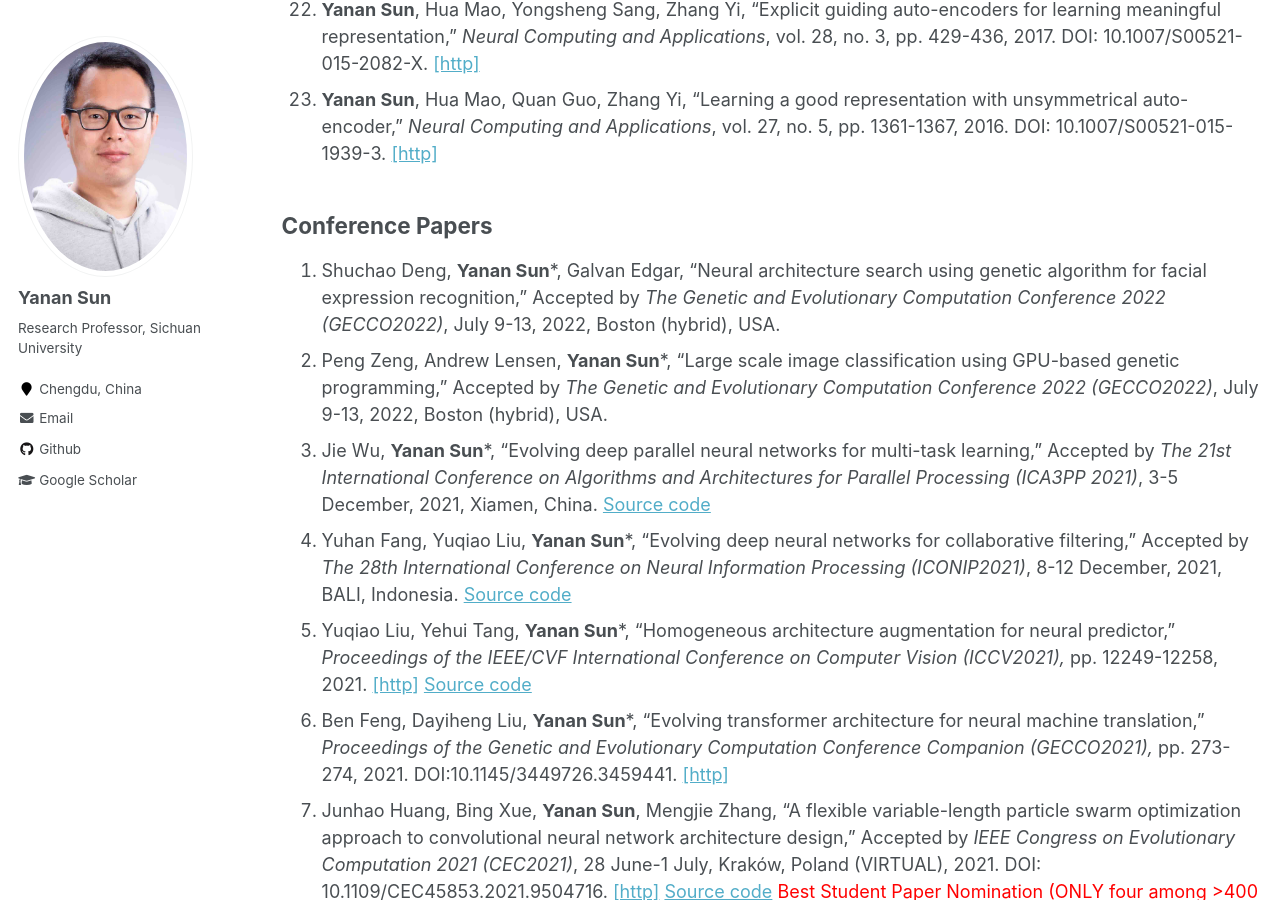
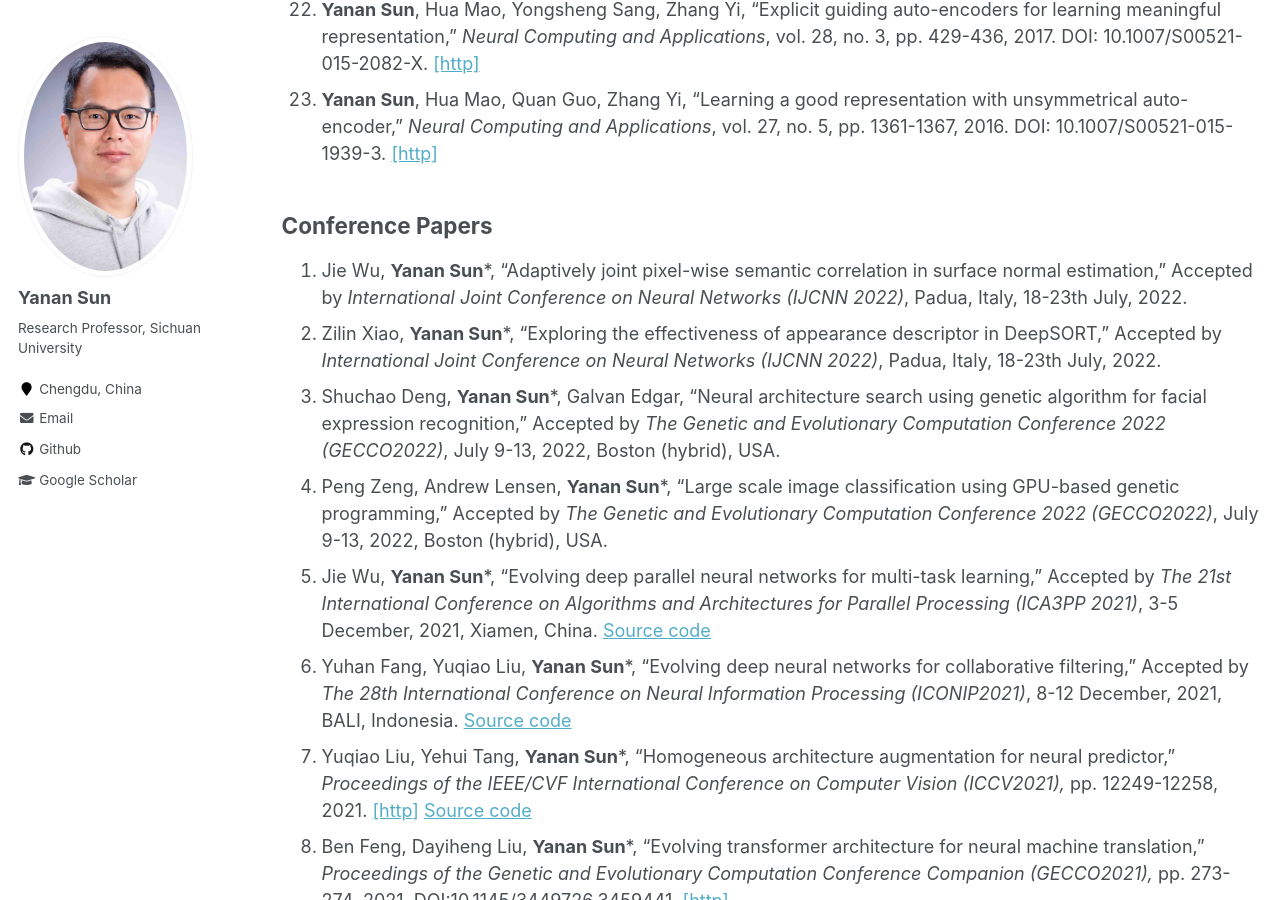
Before and after one commit to yn-sun/yn-sun.github.io, a Jekyll site: the page built from _pages/publications.md, in a window 1280 px wide and 900 px high, scrolled down 2310 px. Built offline with Jekyll 4.4.1, drawn with Linux system fonts in a browser that asks for light colours; comment, search, counter and statistics services are not loaded.

Commit message:
Update publications.md

```diff
--- a/_pages/publications.md
+++ b/_pages/publications.md
@@ -35,23 +35,25 @@ author_profile: true
 
 
 ## Conference Papers
-1. Shuchao Deng, **Yanan Sun***, Galvan Edgar, "Neural architecture search using genetic algorithm for facial expression recognition," Accepted by <i>The Genetic and Evolutionary Computation Conference 2022 (GECCO2022)</i>, July 9-13, 2022, Boston (hybrid), USA.
-2. Peng Zeng, Andrew Lensen, **Yanan Sun***, "Large scale image classification using GPU-based genetic programming," Accepted by <i>The Genetic and Evolutionary Computation Conference 2022 (GECCO2022)</i>, July 9-13, 2022, Boston (hybrid), USA.
-3. Jie Wu, **Yanan Sun***, "Evolving deep parallel neural networks for multi-task learning," Accepted by <i>The 21st International Conference on Algorithms and Architectures for Parallel Processing (ICA3PP 2021)</i>, 3-5 December, 2021, Xiamen, China. [Source code](https://github.com/J-Wu97/EVO-MTL)
-4. Yuhan Fang, Yuqiao Liu, **Yanan Sun***, "Evolving deep neural networks for collaborative filtering," Accepted by <i>The 28th International Conference on Neural Information Processing (ICONIP2021)</i>, 8-12 December, 2021, BALI, Indonesia. [Source code](https://github.com/PRIEEE/Evolve-CF)
-5. Yuqiao Liu, Yehui Tang, **Yanan Sun***, "Homogeneous architecture augmentation for neural predictor," <i>Proceedings of the IEEE/CVF International Conference on Computer Vision (ICCV2021),</i> pp. 12249-12258, 2021. [[http]](https://openaccess.thecvf.com/content/ICCV2021/html/Liu_Homogeneous_Architecture_Augmentation_for_Neural_Predictor_ICCV_2021_paper.html) [Source code](https://github.com/lyq998/HAAP)
-6. Ben Feng, Dayiheng Liu, **Yanan Sun***, "Evolving transformer architecture for neural machine translation," <i>Proceedings of the Genetic and Evolutionary Computation Conference Companion (GECCO2021),</i> pp. 273-274, 2021. DOI:10.1145/3449726.3459441. [[http]](https://dl.acm.org/doi/abs/10.1145/3449726.3459441)
-7. Junhao Huang, Bing Xue, **Yanan Sun**, Mengjie Zhang, "A flexible variable-length particle swarm optimization approach to convolutional neural network architecture design," Accepted by <i>IEEE Congress on Evolutionary Computation 2021 (CEC2021)</i>, 28 June-1 July, Kraków, Poland (VIRTUAL), 2021. DOI: 10.1109/CEC45853.2021.9504716. [[http]](https://ieeexplore.ieee.org/document/9504716) [Source code](https://github.com/HuangJunh/FPSO) <span style="color: #FF0000">Best Student Paper Nomination (ONLY four among >400 accepted papers)</span>
-8. Xun Zhou, A.K. Qin, **Yanan Sun**, Kay Chen Tan, "A survey of advances in evolutionary neural architecture search," Accepted by <i>IEEE Congress on Evolutionary Computation 2021 (CEC2021)</i>, 28 June-1 July, Kraków, Poland (VIRTUAL), 2021, DOI:10.1109/CEC45853.2021.9504890. [[http]](https://ieeexplore.ieee.org/document/9504890)
-9. Jindi Lv, Qing Ye, **Yanan Sun**, Juan Zhao, Jiancheng Lv, "Heart-Darts: Classification of heartbeats using differentiable architecture search," Accepted by <i>International Joint Conference on Neural Networks (IJCNN 2021)</i>, Virtual Event, 18-22th July, 2021, DOI:10.1109/IJCNN52387.2021.9534184. [[http]](https://ieeexplore.ieee.org/document/9534184) [Source code](https://github.com/yn-sun/paper_source_code/tree/main/Heart-Darts)
-10. Wenxin Zhao, **Yanan Sun**, Bing Xue, "Improved bianry particle swarm optimization with evolutionary population dynamic for key oncogene selection," Proceedings of <i>IEEE Symposium Series on Computational Intelligence (SSCI 2020)</i>, Canberra Australia, 1-4 December, 2020, PP. 897-904. DOI: 10.1109/SSCI47803.2020.9308540. [[http]](https://ieeexplore.ieee.org/abstract/document/9308540)
-11. Yuqiao Liu, **Yanan Sun**, Bing Xue, Mengjie Zhang, "Evolving deep convolutional neural networks for hyperspectral image denoising," Proceedings of <i>International Joint Conference on Neural Networks (IJCNN 2020)</i>, Glasgow (UK), 19-24th July, 2020, DOI: 10.1109/IJCNN48605.2020.9207509. [[http]](https://ieeexplore.ieee.org/document/9207509)  [Source code](https://github.com/lyq998/pytorch)
-12. Qing Ye, Yuxuan Han, **Yanan Sun**, Jiancheng Lv, "PSO-PS:Parameter synchronization with particle swarm optimization for distributed training of deep neural networks," Proceedings of <i>International Joint Conference on Neural Networks (IJCNN 2020)</i>, Glasgow (UK), 19-24th July, 2020, DOI: 10.1109/IJCNN48605.2020.9207698. [[http]](https://ieeexplore.ieee.org/document/9207698)
-13. William Irwin-Harris, **Yanan Sun**, Bing Xue, Mengjie Zhang, "A graph-based encoding for evolutionary convolutional neural network architecture design," Proceedings of <i>IEEE Congress on Evolutionary Computation 2019 (CEC2019)</i>, Wellington, New Zealand, 2019, pp. 546-553. DOI: 10.1109/CEC.2019.8790093. [[http]](https://ieeexplore.ieee.org/document/8790093)
-14. Bin Wang, **Yanan Sun**, Bing Xue, Mengjie Zhang, "Evolving deep neural networks by multi-objective particle swarm optimization for image classification," Proceedings of <i>the Genetic and Evolutionary Computation Conference 2019 (GECCO2019)</i>, Prague, Czech Republic, 2019, PP. 490-498. DOI: 10.1145/3321707.3321735. [[http]](https://dl.acm.org/doi/10.1145/3321707.3321735)
-15. Bin Wang, **Yanan Sun**, Bing Xue, Mengjie Zhang, “A hybrid GA-PSO method for evolving architecture and short connections of deep convolutional neural networks,” <i>PRICAI 2019: Trends in Artificial Intelligence</i>, Yanuca Island, Cuvu, Fiji, 2019, pp. 650-663. DOI: 10.1007/978-3-030-29894-4_52. [[http]](https://link.springer.com/chapter/10.1007%2F978-3-030-29894-4_52)
-16. Bin Wang, **Yanan Sun**, Bing Xue, Mengjie Zhang, "A hybrid differential evolution approach to designing deep convolutional neural networks for image classification," <i>AI 2018: Advances in Artificial Intelligence</i>, Wellington, New Zealand, 2018, pp. 237-250. DOI: 10.1007/978-3-030-03991-2_24. [[http]](https://link.springer.com/chapter/10.1007%2F978-3-030-03991-2_24)
-17. **Yanan Sun**, Bing Xue, Mengjie Zhang, Gary G. Yen, "An experimental study on hyper-parameter optimization for stacked auto-encoders," Proceedings of <i>IEEE Congress on Evolutionary Computation 2018 (CEC2018)</i>, Rio de Janeiro, Brazil, 2018, pp. 638-645. DOI: 10.1109/CEC.2018.8477921. [[http]](https://ieeexplore.ieee.org/document/8477921)
-18. Bin Wang, **Yanan Sun**, Bing Xue, Mengjie Zhang, "Evolving deep convolutional neural networks by variable-length particle swarm optimization for image classification," Proceedings of <i>IEEE Congress on Evolutionary Computation 2018 (CEC2018)</i>, Rio de Janeiro, Brazil, 2018, pp. 1514-1521. DOI: 10.1109/CEC.2018.8477735. [[http]](https://ieeexplore.ieee.org/abstract/document/8477735)
-19. **Yanan Sun**, Gary G. Yen, Zhang Yi, "Global View-based selection mechanism for many-objective evolutionary algorithm," Proceedings of <i>IEEE Congress on Evolutionary Computation 2017 (CEC2017)</i>, Donostia-San Sebastián, Spain, 2017, pp. 427-434. DOI: 10.1109/CEC.2017.7969343. [[http]](https://ieeexplore.ieee.org/document/7969343)
-20. **Yanan Sun**, Gary G. Yen, Hua Mao, Zhang Yi, "Manifold dimension reduction based clustering for multi-objective evolutionary algorithm," Proceedings of <i>IEEE Congress on Evolutionary Computation 2016 (CEC2016)</i>, Vancouver, Canada, 2016, pp. 3785-3792. DOI: 10.1109/CEC.2016.7744269. [[http]](https://ieeexplore.ieee.org/document/7744269)
+1. Jie Wu, **Yanan Sun***, "Adaptively joint pixel-wise semantic correlation in surface normal estimation," Accepted by <i>International Joint Conference on Neural Networks (IJCNN 2022)</i>, Padua, Italy, 18-23th July, 2022.
+2. Zilin Xiao, **Yanan Sun***, "Exploring the effectiveness of appearance descriptor in DeepSORT," Accepted by <i>International Joint Conference on Neural Networks (IJCNN 2022)</i>, Padua, Italy, 18-23th July, 2022.
+3. Shuchao Deng, **Yanan Sun***, Galvan Edgar, "Neural architecture search using genetic algorithm for facial expression recognition," Accepted by <i>The Genetic and Evolutionary Computation Conference 2022 (GECCO2022)</i>, July 9-13, 2022, Boston (hybrid), USA.
+4. Peng Zeng, Andrew Lensen, **Yanan Sun***, "Large scale image classification using GPU-based genetic programming," Accepted by <i>The Genetic and Evolutionary Computation Conference 2022 (GECCO2022)</i>, July 9-13, 2022, Boston (hybrid), USA.
+5. Jie Wu, **Yanan Sun***, "Evolving deep parallel neural networks for multi-task learning," Accepted by <i>The 21st International Conference on Algorithms and Architectures for Parallel Processing (ICA3PP 2021)</i>, 3-5 December, 2021, Xiamen, China. [Source code](https://github.com/J-Wu97/EVO-MTL)
+6. Yuhan Fang, Yuqiao Liu, **Yanan Sun***, "Evolving deep neural networks for collaborative filtering," Accepted by <i>The 28th International Conference on Neural Information Processing (ICONIP2021)</i>, 8-12 December, 2021, BALI, Indonesia. [Source code](https://github.com/PRIEEE/Evolve-CF)
+7. Yuqiao Liu, Yehui Tang, **Yanan Sun***, "Homogeneous architecture augmentation for neural predictor," <i>Proceedings of the IEEE/CVF International Conference on Computer Vision (ICCV2021),</i> pp. 12249-12258, 2021. [[http]](https://openaccess.thecvf.com/content/ICCV2021/html/Liu_Homogeneous_Architecture_Augmentation_for_Neural_Predictor_ICCV_2021_paper.html) [Source code](https://github.com/lyq998/HAAP)
+8. Ben Feng, Dayiheng Liu, **Yanan Sun***, "Evolving transformer architecture for neural machine translation," <i>Proceedings of the Genetic and Evolutionary Computation Conference Companion (GECCO2021),</i> pp. 273-274, 2021. DOI:10.1145/3449726.3459441. [[http]](https://dl.acm.org/doi/abs/10.1145/3449726.3459441)
+9. Junhao Huang, Bing Xue, **Yanan Sun**, Mengjie Zhang, "A flexible variable-length particle swarm optimization approach to convolutional neural network architecture design," Accepted by <i>IEEE Congress on Evolutionary Computation 2021 (CEC2021)</i>, 28 June-1 July, Kraków, Poland (VIRTUAL), 2021. DOI: 10.1109/CEC45853.2021.9504716. [[http]](https://ieeexplore.ieee.org/document/9504716) [Source code](https://github.com/HuangJunh/FPSO) <span style="color: #FF0000">Best Student Paper Nomination (ONLY four among >400 accepted papers)</span>
+10. Xun Zhou, A.K. Qin, **Yanan Sun**, Kay Chen Tan, "A survey of advances in evolutionary neural architecture search," Accepted by <i>IEEE Congress on Evolutionary Computation 2021 (CEC2021)</i>, 28 June-1 July, Kraków, Poland (VIRTUAL), 2021, DOI:10.1109/CEC45853.2021.9504890. [[http]](https://ieeexplore.ieee.org/document/9504890)
+11. Jindi Lv, Qing Ye, **Yanan Sun**, Juan Zhao, Jiancheng Lv, "Heart-Darts: Classification of heartbeats using differentiable architecture search," Accepted by <i>International Joint Conference on Neural Networks (IJCNN 2021)</i>, Virtual Event, 18-22th July, 2021, DOI:10.1109/IJCNN52387.2021.9534184. [[http]](https://ieeexplore.ieee.org/document/9534184) [Source code](https://github.com/yn-sun/paper_source_code/tree/main/Heart-Darts)
+12. Wenxin Zhao, **Yanan Sun**, Bing Xue, "Improved bianry particle swarm optimization with evolutionary population dynamic for key oncogene selection," Proceedings of <i>IEEE Symposium Series on Computational Intelligence (SSCI 2020)</i>, Canberra Australia, 1-4 December, 2020, PP. 897-904. DOI: 10.1109/SSCI47803.2020.9308540. [[http]](https://ieeexplore.ieee.org/abstract/document/9308540)
+13. Yuqiao Liu, **Yanan Sun**, Bing Xue, Mengjie Zhang, "Evolving deep convolutional neural networks for hyperspectral image denoising," Proceedings of <i>International Joint Conference on Neural Networks (IJCNN 2020)</i>, Glasgow (UK), 19-24th July, 2020, DOI: 10.1109/IJCNN48605.2020.9207509. [[http]](https://ieeexplore.ieee.org/document/9207509)  [Source code](https://github.com/lyq998/pytorch)
+14. Qing Ye, Yuxuan Han, **Yanan Sun**, Jiancheng Lv, "PSO-PS:Parameter synchronization with particle swarm optimization for distributed training of deep neural networks," Proceedings of <i>International Joint Conference on Neural Networks (IJCNN 2020)</i>, Glasgow (UK), 19-24th July, 2020, DOI: 10.1109/IJCNN48605.2020.9207698. [[http]](https://ieeexplore.ieee.org/document/9207698)
+15. William Irwin-Harris, **Yanan Sun**, Bing Xue, Mengjie Zhang, "A graph-based encoding for evolutionary convolutional neural network architecture design," Proceedings of <i>IEEE Congress on Evolutionary Computation 2019 (CEC2019)</i>, Wellington, New Zealand, 2019, pp. 546-553. DOI: 10.1109/CEC.2019.8790093. [[http]](https://ieeexplore.ieee.org/document/8790093)
+16. Bin Wang, **Yanan Sun**, Bing Xue, Mengjie Zhang, "Evolving deep neural networks by multi-objective particle swarm optimization for image classification," Proceedings of <i>the Genetic and Evolutionary Computation Conference 2019 (GECCO2019)</i>, Prague, Czech Republic, 2019, PP. 490-498. DOI: 10.1145/3321707.3321735. [[http]](https://dl.acm.org/doi/10.1145/3321707.3321735)
+17. Bin Wang, **Yanan Sun**, Bing Xue, Mengjie Zhang, “A hybrid GA-PSO method for evolving architecture and short connections of deep convolutional neural networks,” <i>PRICAI 2019: Trends in Artificial Intelligence</i>, Yanuca Island, Cuvu, Fiji, 2019, pp. 650-663. DOI: 10.1007/978-3-030-29894-4_52. [[http]](https://link.springer.com/chapter/10.1007%2F978-3-030-29894-4_52)
+18. Bin Wang, **Yanan Sun**, Bing Xue, Mengjie Zhang, "A hybrid differential evolution approach to designing deep convolutional neural networks for image classification," <i>AI 2018: Advances in Artificial Intelligence</i>, Wellington, New Zealand, 2018, pp. 237-250. DOI: 10.1007/978-3-030-03991-2_24. [[http]](https://link.springer.com/chapter/10.1007%2F978-3-030-03991-2_24)
+19. **Yanan Sun**, Bing Xue, Mengjie Zhang, Gary G. Yen, "An experimental study on hyper-parameter optimization for stacked auto-encoders," Proceedings of <i>IEEE Congress on Evolutionary Computation 2018 (CEC2018)</i>, Rio de Janeiro, Brazil, 2018, pp. 638-645. DOI: 10.1109/CEC.2018.8477921. [[http]](https://ieeexplore.ieee.org/document/8477921)
+20. Bin Wang, **Yanan Sun**, Bing Xue, Mengjie Zhang, "Evolving deep convolutional neural networks by variable-length particle swarm optimization for image classification," Proceedings of <i>IEEE Congress on Evolutionary Computation 2018 (CEC2018)</i>, Rio de Janeiro, Brazil, 2018, pp. 1514-1521. DOI: 10.1109/CEC.2018.8477735. [[http]](https://ieeexplore.ieee.org/abstract/document/8477735)
+21. **Yanan Sun**, Gary G. Yen, Zhang Yi, "Global View-based selection mechanism for many-objective evolutionary algorithm," Proceedings of <i>IEEE Congress on Evolutionary Computation 2017 (CEC2017)</i>, Donostia-San Sebastián, Spain, 2017, pp. 427-434. DOI: 10.1109/CEC.2017.7969343. [[http]](https://ieeexplore.ieee.org/document/7969343)
+22. **Yanan Sun**, Gary G. Yen, Hua Mao, Zhang Yi, "Manifold dimension reduction based clustering for multi-objective evolutionary algorithm," Proceedings of <i>IEEE Congress on Evolutionary Computation 2016 (CEC2016)</i>, Vancouver, Canada, 2016, pp. 3785-3792. DOI: 10.1109/CEC.2016.7744269. [[http]](https://ieeexplore.ieee.org/document/7744269)
```
